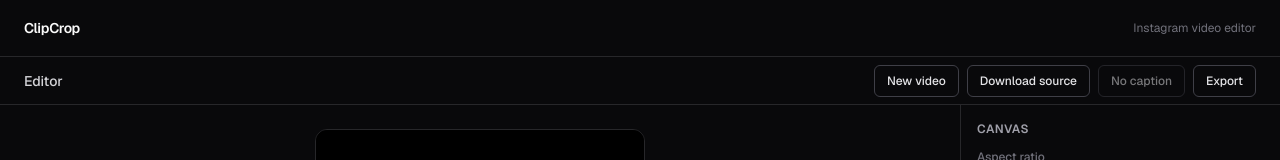
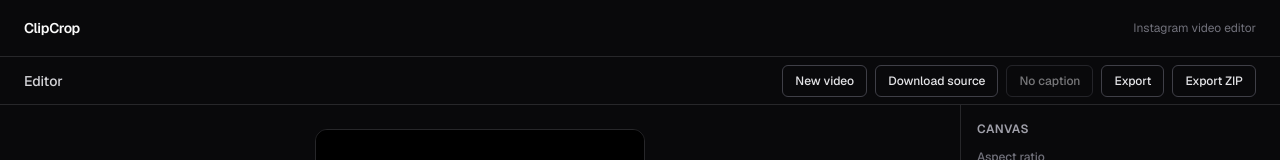
Before and after one commit to benedicti0n/instaclip-editor, a Next.js app: page /editor in a window 1280 px wide. Shown: the top 160 px of the page. Built offline with nearby package versions, Linux system fonts and the light colour scheme; no server answers.

Commit message:
feat(export): download video and caption as ZIP

```diff
--- a/src/components/editor/editor-shell.tsx
+++ b/src/components/editor/editor-shell.tsx
@@ -34,18 +34,30 @@ export function EditorShell() {
     status: exportStatus,
     progress: exportProgress,
     error: exportError,
+    activeMode,
+    lastExport,
     startExport,
     cancelExport,
   } = useVideoExport();
 
-  const isExporting = exportStatus === "rendering";
-  const exportLabel = isExporting
-    ? exportProgress > 0
-      ? `Exporting ${Math.round(exportProgress * 100)}%`
-      : "Exporting…"
-    : exportStatus === "success"
-      ? "Export again"
-      : "Export";
+  const isExporting =
+    exportStatus === "rendering" || exportStatus === "packaging";
+  const progressLabel =
+    exportStatus === "rendering"
+      ? exportProgress > 0
+        ? `Exporting ${Math.round(exportProgress * 100)}%`
+        : "Exporting…"
+      : exportStatus === "packaging"
+        ? "Packaging…"
+        : null;
+  const videoButtonLabel =
+    progressLabel && activeMode === "video"
+      ? progressLabel
+      : exportStatus === "success" && lastExport?.mode === "video"
+        ? "Export again"
+        : "Export";
+  const zipButtonLabel =
+    progressLabel && activeMode === "zip" ? progressLabel : "Export ZIP";
   const hasCaption = caption.length > 0;
 
   function handleDownloadSource() {
@@ -147,7 +159,7 @@ export function EditorShell() {
           >
             {hasCaption ? "Download caption" : "No caption"}
           </Button>
-          {isExporting ? (
+          {exportStatus === "rendering" ? (
             <Button variant="outline" size="sm" onClick={cancelExport}>
               Cancel
             </Button>
@@ -155,10 +167,18 @@ export function EditorShell() {
           <Button
             variant="outline"
             size="sm"
-            onClick={startExport}
+            onClick={() => void startExport("video")}
             disabled={isExporting}
           >
-            {exportLabel}
+            {videoButtonLabel}
+          </Button>
+          <Button
+            variant="outline"
+            size="sm"
+            onClick={() => void startExport("zip")}
+            disabled={isExporting}
+          >
+            {zipButtonLabel}
           </Button>
         </div>
       </header>
@@ -169,12 +189,12 @@ export function EditorShell() {
         >
           {exportError}
         </p>
-      ) : exportStatus === "success" ? (
+      ) : exportStatus === "success" && lastExport ? (
         <p
           role="status"
           className="border-b border-zinc-800 bg-zinc-950 px-4 py-2 text-xs text-zinc-400 sm:px-6"
         >
-          Export complete — {videoFileName} saved.
+          Export complete — {lastExport.filename} saved.
         </p>
       ) : null}
       <div className="flex min-h-0 flex-1 flex-col lg:flex-row">
--- a/src/components/editor/use-video-export.ts
+++ b/src/components/editor/use-video-export.ts
@@ -11,11 +11,20 @@ import {
 import { ClipComposition } from "@/remotion/compositions/clip-composition";
 import { createExportConfiguration } from "@/remotion/export-config";
 import { downloadBlob } from "@/lib/download";
+import { createExportZipBlob } from "@/lib/export-zip";
 import { getDownloadFilenames } from "@/lib/filenames";
 import { selectEditorDocument } from "@/store/editor-selectors";
 import { useEditorStore } from "@/store/editor-store";
 
-type VideoExportStatus = "idle" | "rendering" | "success" | "error";
+export type VideoExportMode = "video" | "zip";
+
+export type VideoExportStatus =
+  "idle" | "rendering" | "packaging" | "success" | "error";
+
+type CompletedExport = {
+  mode: VideoExportMode;
+  filename: string;
+};
 
 const EXPORT_CONTAINER: WebRendererContainer = "mp4";
 
@@ -35,6 +44,8 @@ export function useVideoExport() {
   const [status, setStatus] = useState<VideoExportStatus>("idle");
   const [progress, setProgress] = useState(0);
   const [error, setError] = useState<string | null>(null);
+  const [activeMode, setActiveMode] = useState<VideoExportMode | null>(null);
+  const [lastExport, setLastExport] = useState<CompletedExport | null>(null);
   const isRenderingRef = useRef(false);
   const abortRef = useRef<AbortController | null>(null);
 
@@ -44,24 +55,11 @@ export function useVideoExport() {
     };
   }, []);
 
-  const startExport = useCallback(async () => {
-    if (isRenderingRef.current) {
-      return;
-    }
-
-    isRenderingRef.current = true;
-
-    const controller = new AbortController();
-    abortRef.current = controller;
-
+  const renderVideoBlob = useCallback(
+    async (signal: AbortSignal): Promise<Blob> => {
       const document = selectEditorDocument(useEditorStore.getState());
       const config = createExportConfiguration(document);
 
-    setStatus("rendering");
-    setProgress(0);
-    setError(null);
-
-    try {
       const capability = await canRenderMediaOnWeb({
         container: EXPORT_CONTAINER,
         videoCodec: EXPORT_VIDEO_CODEC,
@@ -91,25 +89,70 @@ export function useVideoExport() {
         container: EXPORT_CONTAINER,
         videoCodec: EXPORT_VIDEO_CODEC,
         audioCodec: EXPORT_AUDIO_CODEC,
-        signal: controller.signal,
+        signal,
         licenseKey: "free-license",
         onProgress: ({ progress: nextProgress }) => {
           setProgress(nextProgress);
         },
       });
 
-      const blob = await result.getBlob();
+      return await result.getBlob();
+    },
+    [],
+  );
+
+  const startExport = useCallback(
+    async (mode: VideoExportMode) => {
+      if (isRenderingRef.current) {
+        return;
+      }
+
+      isRenderingRef.current = true;
+
+      const controller = new AbortController();
+      abortRef.current = controller;
+
+      const document = selectEditorDocument(useEditorStore.getState());
+      const filenames = getDownloadFilenames(document.media);
+
+      setStatus("rendering");
+      setProgress(0);
+      setError(null);
+      setActiveMode(mode);
+
+      try {
+        const videoBlob = await renderVideoBlob(controller.signal);
         if (controller.signal.aborted) {
           return;
         }
 
-      downloadBlob(blob, getDownloadFilenames(document.media).video);
+        if (mode === "zip") {
+          setStatus("packaging");
+
+          const zipBlob = await createExportZipBlob(
+            videoBlob,
+            document.media.caption,
+            { video: filenames.video, caption: filenames.caption },
+          );
+
+          if (controller.signal.aborted) {
+            return;
+          }
+
+          downloadBlob(zipBlob, filenames.zip);
+          setLastExport({ mode, filename: filenames.zip });
+        } else {
+          downloadBlob(videoBlob, filenames.video);
+          setLastExport({ mode, filename: filenames.video });
+        }
+
         setStatus("success");
       } catch (caught) {
         if (controller.signal.aborted) {
           setStatus("idle");
           setProgress(0);
           setError(null);
+          setActiveMode(null);
           return;
         }
 
@@ -120,11 +163,21 @@ export function useVideoExport() {
         isRenderingRef.current = false;
         abortRef.current = null;
       }
-  }, []);
+    },
+    [renderVideoBlob],
+  );
 
   const cancelExport = useCallback(() => {
     abortRef.current?.abort();
   }, []);
 
-  return { status, progress, error, startExport, cancelExport };
+  return {
+    status,
+    progress,
+    error,
+    activeMode,
+    lastExport,
+    startExport,
+    cancelExport,
+  };
 }
```
Lines whose indentation alone changed are shown as unchanged.
